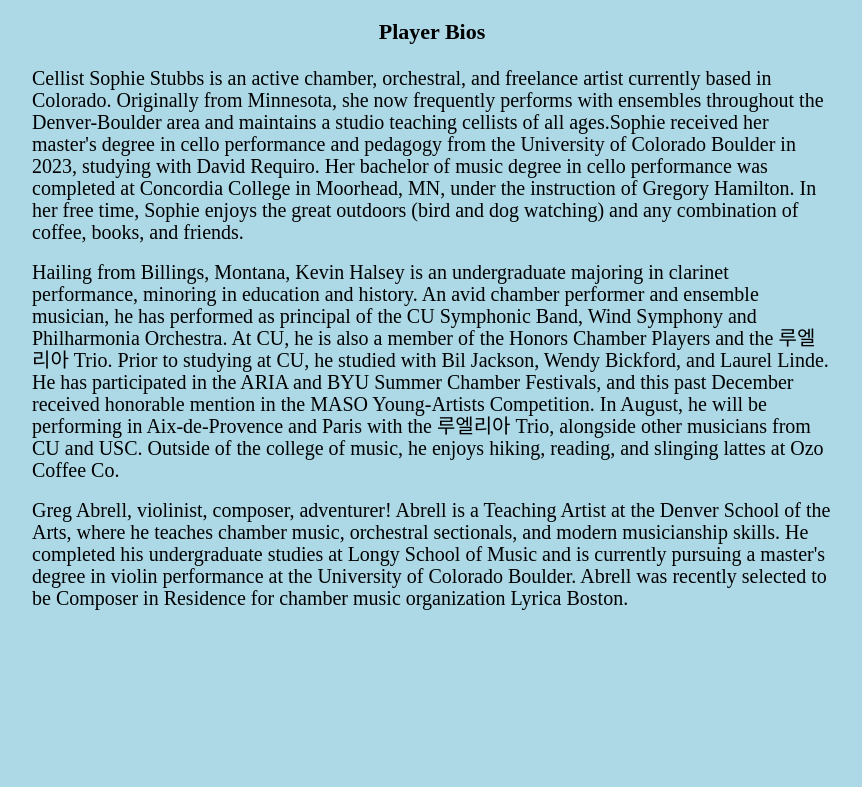
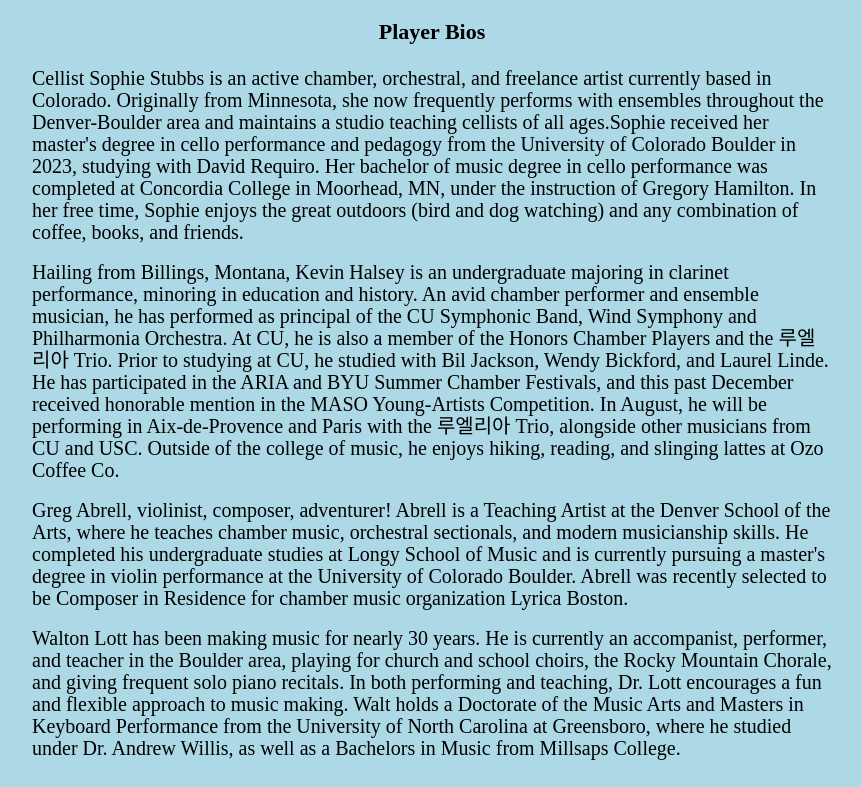
Before and after one commit to waltonklavierspieler/Recital-Programs, a plain HTML site: page index.html in a window 1280 px wide. Shown: the part 2975-3762 px from the top of the page, without its empty margins (208-1070 px from the left). Before the commit the page ends 3612 px from the top, so only its background shows below. Drawn offline with Linux system fonts and the light colour scheme.

Commit message:
Update index.html

```diff
--- a/index.html
+++ b/index.html
@@ -210,7 +210,7 @@ of the types of music played by the trio at Murray’s. For example, early 20th
 		<p>Cellist Sophie Stubbs is an active chamber, orchestral, and freelance artist currently based in Colorado. Originally from Minnesota, she now frequently performs with ensembles throughout the Denver-Boulder area and maintains a studio teaching cellists of all ages.Sophie received her master's degree in cello performance and pedagogy from the University of Colorado Boulder in 2023, studying with David Requiro. Her bachelor of music degree in cello performance was completed at Concordia College in Moorhead, MN, under the instruction of Gregory Hamilton. In her free time, Sophie enjoys the great outdoors (bird and dog watching) and any combination of coffee, books, and friends. </p>
 		<p>Hailing from Billings, Montana, Kevin Halsey is an undergraduate majoring in clarinet performance, minoring in education and history. An avid chamber performer and ensemble musician, he has performed as principal of the CU Symphonic Band, Wind Symphony and Philharmonia Orchestra. At CU, he is also a member of the Honors Chamber Players and the 루엘리아 Trio. Prior to studying at CU, he studied with Bil Jackson, Wendy Bickford, and Laurel Linde. He has participated in the ARIA and BYU Summer Chamber Festivals, and this past December received honorable mention in the MASO Young-Artists Competition. In August, he will be performing in Aix-de-Provence and Paris with the 루엘리아 Trio, alongside other musicians from CU and USC. Outside of the college of music, he enjoys hiking, reading, and slinging lattes at Ozo Coffee Co. </p>
 		<p>Greg Abrell, violinist, composer, adventurer! Abrell is a Teaching Artist at the Denver School of the Arts, where he teaches chamber music, orchestral sectionals, and modern musicianship skills. He completed his undergraduate studies at Longy School of Music and is currently pursuing a master's degree in violin performance at the University of Colorado Boulder. Abrell was recently selected to be Composer in Residence for chamber music organization Lyrica Boston. </p>
-		<p></p>
+		<p>Walton Lott has been making music for nearly 30 years. He is currently an accompanist, performer, and teacher in the Boulder area, playing for church and school choirs, the Rocky Mountain Chorale, and giving frequent solo piano recitals. In both performing and teaching, Dr. Lott encourages a fun and flexible approach to music making. Walt holds a Doctorate of the Music Arts and Masters in Keyboard Performance from the University of North Carolina at Greensboro, where he studied under Dr. Andrew Willis, as well as a Bachelors in Music from Millsaps College.</p>
 	</div>
 	<!-- <div>
 		<h3 class="section-title">Coda re: Rzewski&mdash;"I'll Fly Away"</h3>
```
